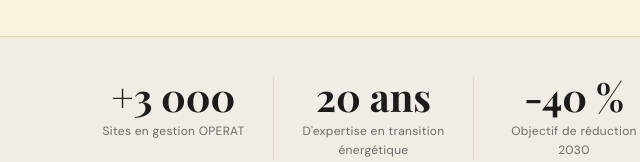
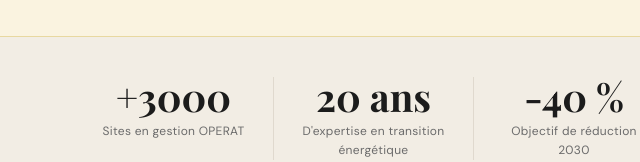
Before and after one commit to gaeticebo-hue/dt-greenbirdie, a plain HTML site: page index.html in a window 1280 px wide. Shown: the part 811-973 px from the top of the page, 266-906 px from the left. Drawn offline with nearby package versions, Linux system fonts and the light colour scheme.

Commit message:
Update index.html

```diff
--- a/index.html
+++ b/index.html
@@ -423,7 +423,7 @@
   </div>
 
   <div class="stats-strip">
-    <div class="stat"><div class="stat-num">+3 000</div><div class="stat-label">Sites en gestion OPERAT</div></div>
+    <div class="stat"><div class="stat-num">+3000</div><div class="stat-label">Sites en gestion OPERAT</div></div>
     <div class="stat"><div class="stat-num">20 ans</div><div class="stat-label">D'expertise en transition énergétique</div></div>
     <div class="stat"><div class="stat-num">-40 %</div><div class="stat-label">Objectif de réduction 2030</div></div>
   </div>
```
